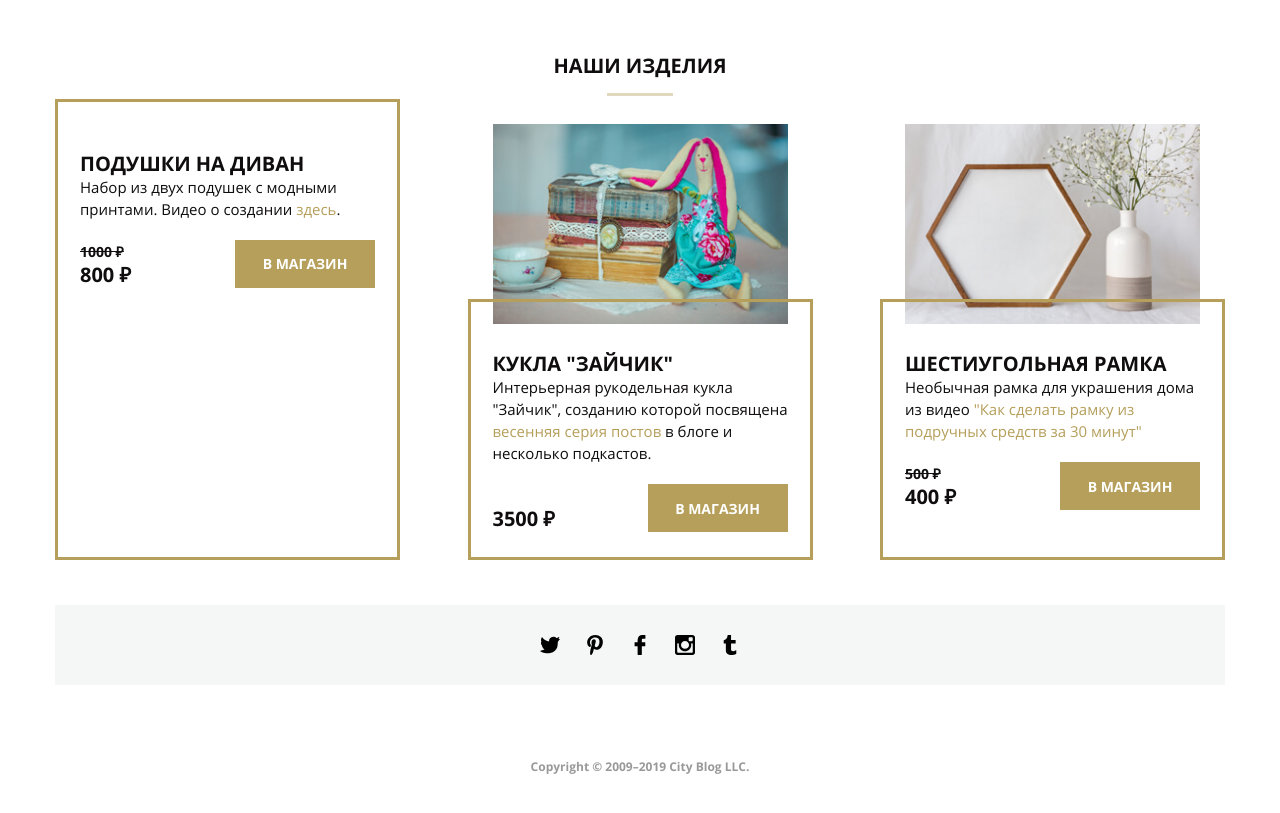
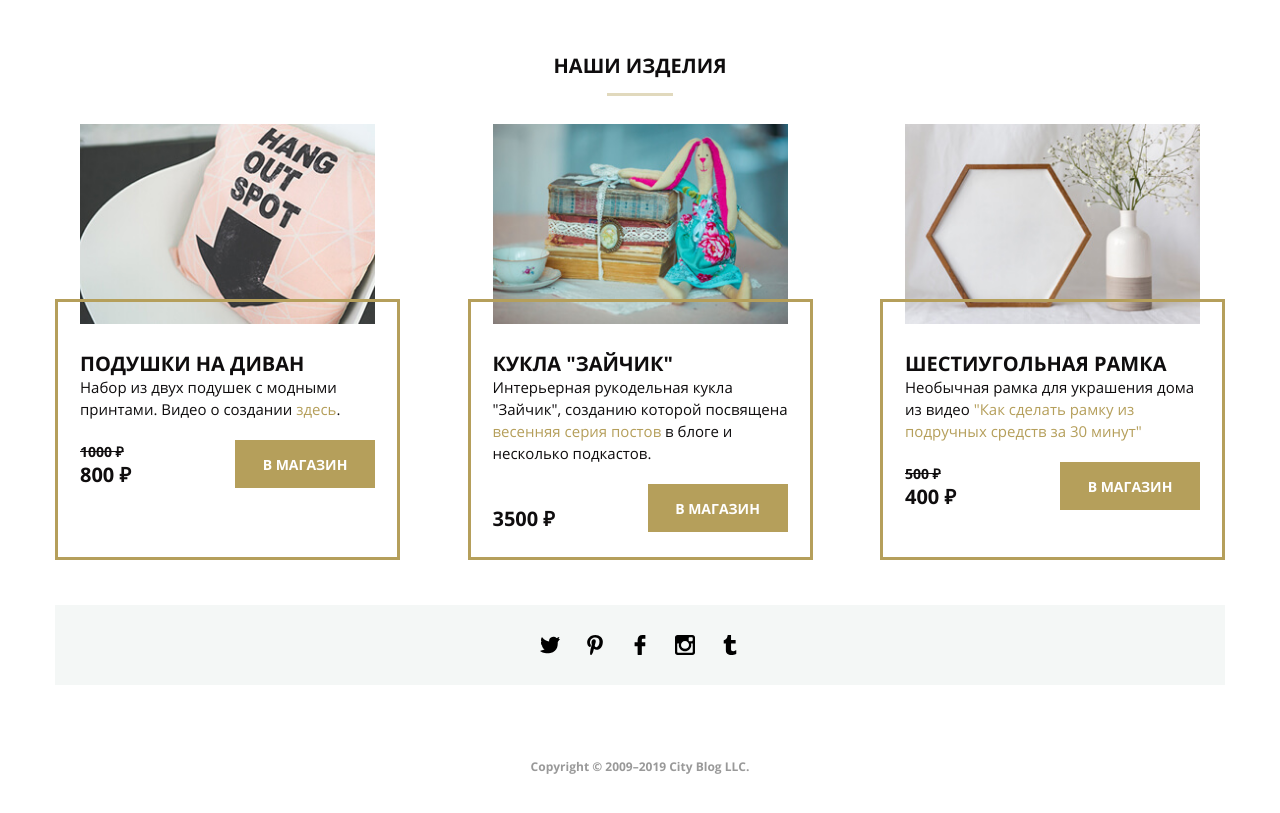
Before and after one commit to melezhikova/noemi, a plain HTML site: page index.html in a window 1280 px wide. Shown: the part 2720-3533 px from the top of the page. Drawn offline with Linux system fonts and the light colour scheme; files whose address does not match are found by name.

Commit message:
Add files via upload

```diff
--- a/index.html
+++ b/index.html
@@ -356,7 +356,7 @@
 						<source srcset="images/shop-item-desk1.jpg" media="(min-width: 1200px)">
 						<source srcset="images/shop-item-tablet1.jpg" media="(min-width: 641px)">
 						<source media="(max-width: 640px)" srcset="images/shop-item-mobile1.jpg">
-						<!--<img class="item-image-img" src="images/shop-item-desk1.jpg" alt="Розовая подушка на белом стуле">-->
+						<img class="item-image-img" src="images/shop-item-desk1.jpg" alt="Розовая подушка на белом стуле">
 					</picture>
 					<div class="item-description">
 						<h3 class="item-name">Подушки на диван</h3>
```
